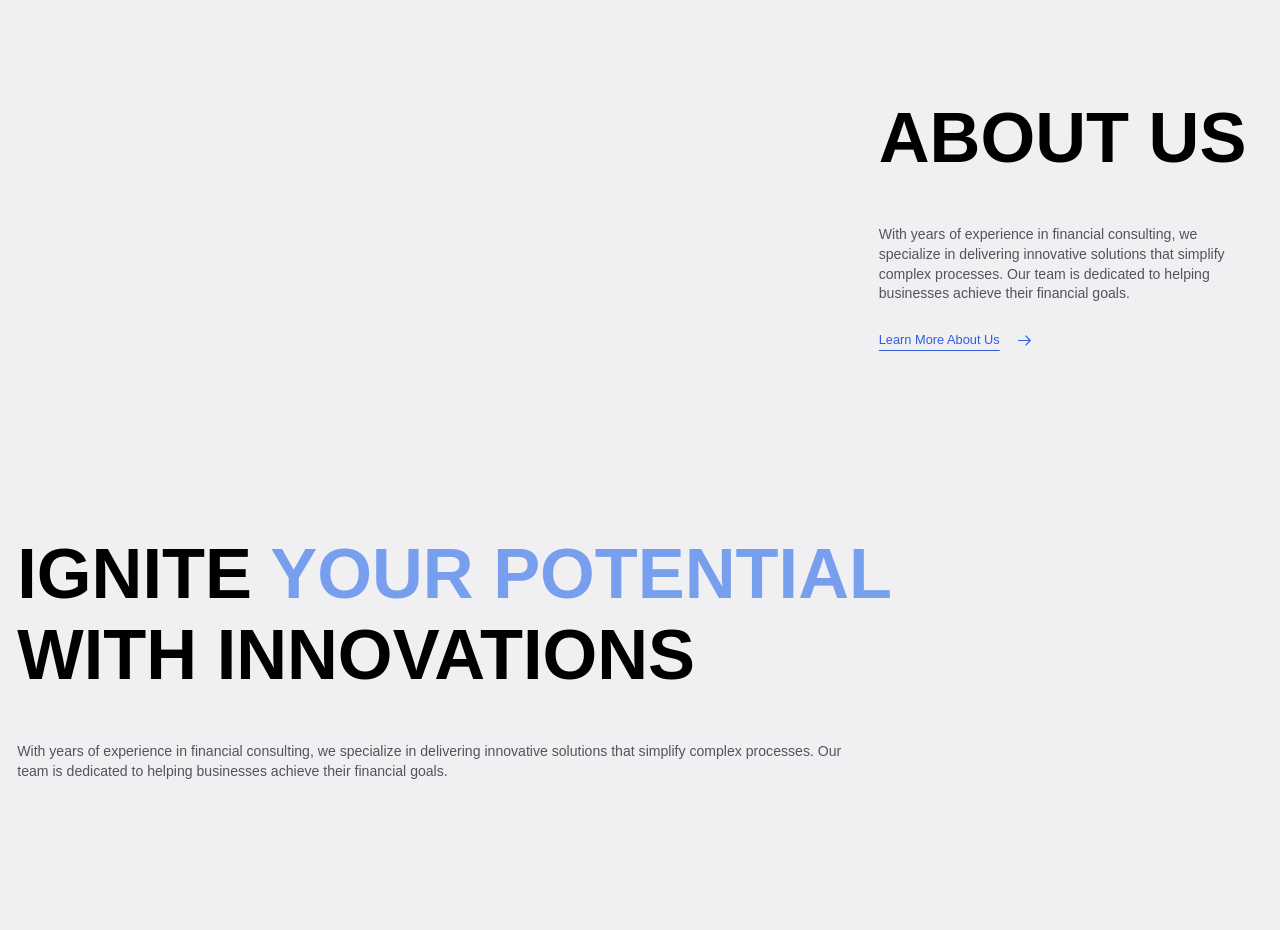
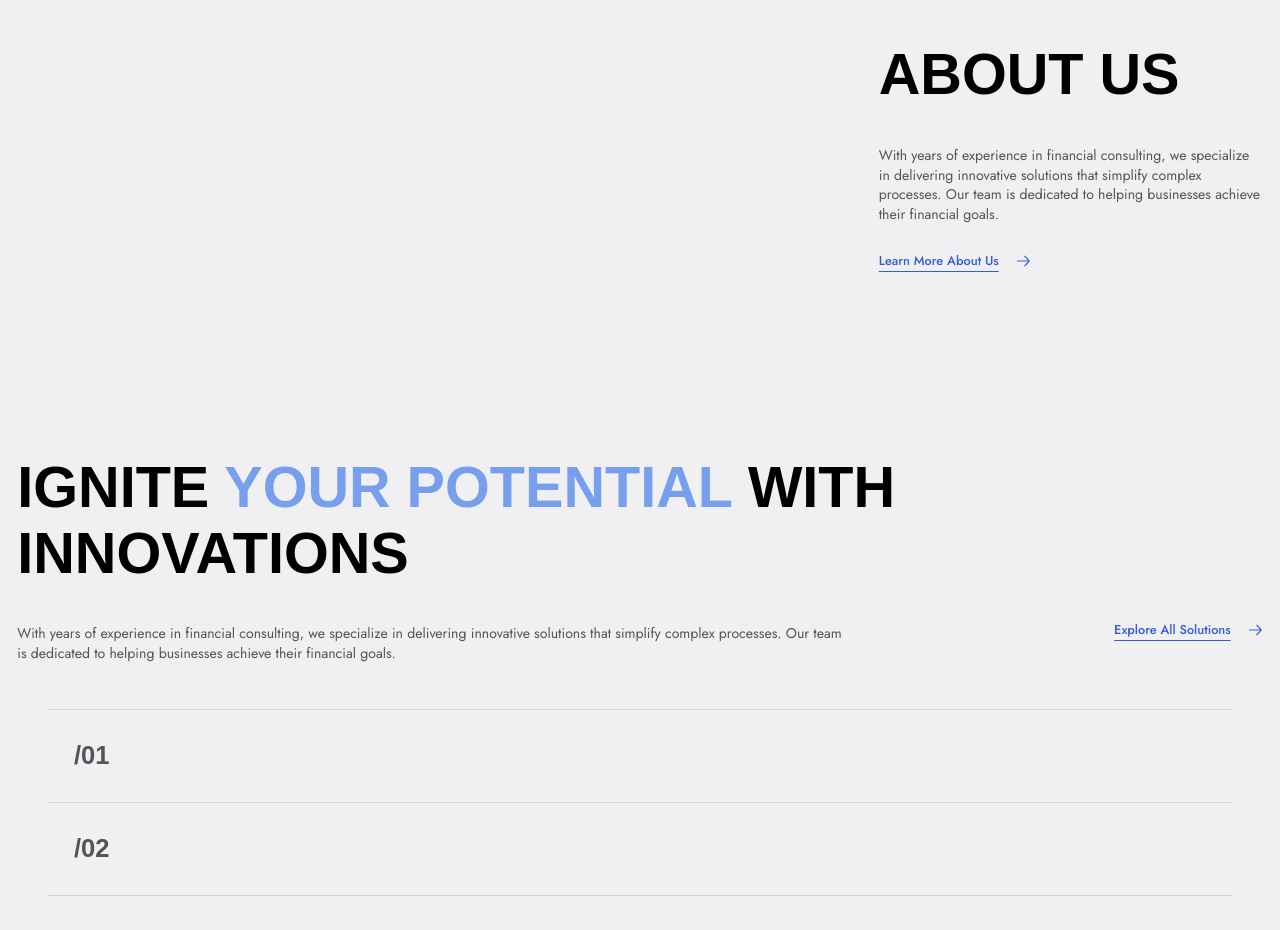
Before and after one commit to amaksix/5w, a Jekyll site: the page built from en/index.md, in a window 1280 px wide, cut to the strip 976-1906 px from the top of the page. Built offline with Jekyll 4.4.1, drawn with Linux system fonts in a browser that asks for light colours; some web fonts are replaced.

Commit message:
with changes

```diff
--- a/_data/translations.yml
+++ b/_data/translations.yml
@@ -10,6 +10,7 @@
   solutions_text: 'With years of experience in financial consulting, we specialize in delivering innovative solutions that simplify complex processes. Our team is dedicated to helping businesses achieve their financial goals.'
   contact_header: 'Contact Us'
   contact_us_text: "Take the next step toward financial excellence. Contact us today for a personalized consultation."
+  products_button: "Explore All Solutions"
 
 lv:
   main_header_first: "KUR FINANSES"
@@ -23,3 +24,4 @@
   solutions_text: 'Ar daudzu gadu pieredzi finanšu konsultāciju jomā mēs specializējamies inovatīvu risinājumu sniegšanā, kas vienkāršo sarežģītus procesus. Mūsu komanda ir apņēmusies palīdzēt uzņēmumiem sasniegt viņu finanšu mērķus.'
   contact_header: 'Sazinieties ar mums'
   contact_us_text: 'Speriet nākamo soli pretī finanšu izcilībai. Sazinieties ar mums jau šodien, lai saņemtu personalizētu konsultāciju.'
+  products_button: "Izpētīt visus risinājumus"
--- a/_layouts/home.html
+++ b/_layouts/home.html
@@ -43,8 +43,8 @@
                 <p class="regular-text about-us-text">
                     {{ site.data.translations[page.lang].about_us_text }}
                 </p>
-                <div class="about-us-button-container">
-                    <a class="about-us-button" href="/{{ page.lang }}/about-us/">
+                <div class="link-button-container">
+                    <a class="link-button" href="/{{ page.lang }}/about-us/">
                         {{ site.data.translations[page.lang].about_us_button }}
                     </a>
                     <img class="blue-arrow">
@@ -53,7 +53,33 @@
         </div>
         <div class="solutions">
             <h1 style="width: 71vw;"> {{ site.data.translations[page.lang].solutions_header}}</h1>
-            <p class="regular-text" style="width: 65vw;">{{ site.data.translations[page.lang].solutions_text}}</p>
+            <div class="solutions-text-container">
+                <p class="regular-text" style="width: 65vw;">{{ site.data.translations[page.lang].solutions_text}}</p>
+                <div class="link-button-container" style="margin-left: auto;">
+                    <a class="link-button" href="/{{ page.lang }}/products/">
+                        {{ site.data.translations[page.lang].products_button }}
+                    </a>
+                    <img class="blue-arrow">
+                </div>
+            </div>
+            <div class="solution-elements-container">
+                <div class="solutions-element">
+                    <p class="solution-element-first">/01</p>
+                </div>
+                <div class="solutions-element">
+                    <p class="solution-element-first">/02</p>
+                </div>
+                <div class="solutions-element">
+                    <p class="solution-element-first">/03</p>
+                </div>
+                <div class="solutions-element">
+                    <p class="solution-element-first">/04</p>
+                </div>
+                <div class="solutions-element">
+                    <p class="solution-element-first">/05</p>
+                </div>
+            </div>
+
         </div>
         <div class="contact">
             <div class="contact-left-container"><h1 class="contact-header">{{ site.data.translations[page.lang].contact_header}}</h1></div>
--- a/assets/css/footer.css
+++ b/assets/css/footer.css
@@ -1,19 +1,20 @@
+
 @font-face {
     font-family: "Jost";
-    src: url("../fonts/Jost-Regular.ttf") format("ttf");
+    src: url("../fonts/Jost-Regular.ttf") format("truetype");
     font-weight: normal;
     font-style: normal;
 }
 
 @font-face {
     font-family: "Jost";
-    src: url("../fonts/Jost-Bold.ttf") format("ttf");
+    src: url("../fonts/Jost-Bold.ttf") format("truetype");
     font-weight: bold;
     font-style: normal;
 }
 @font-face {
-    font-family: "Jost";
-    src: url("../fonts/Jost-Medium.ttf") format("ttf");
+    font-family: "Jost-Medium";
+    src: url("../fonts/Jost-Medium.ttf") format("truetype");
     font-weight: medium;
     font-style: normal;
 }
@@ -55,6 +56,7 @@
 .social-media-container{
     margin-right: 0;
     margin-left: auto;
+    width: 4.4vw;
 }
 .footer-image{
     width: 97.3vw;
@@ -67,6 +69,8 @@
     padding: 0;
     margin: 0;
 }
-.social-media-button:hover >p{
+.social-media-button:hover > p {
     color: #F0F0F2;
+    font-family: "Jost-Medium", Arial, sans-serif;
+    font-weight: medium;
 }
--- a/assets/css/general.css
+++ b/assets/css/general.css
@@ -1,20 +1,20 @@
 @font-face {
     font-family: "Jost";
     src: url("../fonts/Jost-Regular.ttf") format("ttf");
-    font-weight: normal;
+    font-weight: 400;
     font-style: normal;
 }
 
 @font-face {
     font-family: "Jost";
     src: url("../fonts/Jost-Bold.ttf") format("ttf");
-    font-weight: bold;
+    font-weight: 700;
     font-style: normal;
 }
 @font-face {
   font-family: "Mulish";
   src: url("../fonts/Mulish-ExtraBold.ttf") format("ttf");
-  font-weight: bolder;
+  font-weight: 800;
   font-style: normal;
 }
 .main{
@@ -28,7 +28,7 @@
 .regular-text{
   color: #535458;
   font-family: "Jost", Arial, sans-serif;
-  font-weight: normal;
+  font-weight: 400;
   font-size: 1.1vw;
   line-height: 140%;
 }
@@ -38,8 +38,8 @@
 }
 h1{
   font-family: "Mulish", Arial, sans-serif;
-  font-weight: bolder;
-  font-size: 5.5vw;
+  font-weight:800;
+  font-size: 4.5vw;
   text-transform: uppercase;
 }
 
--- a/assets/css/header.css
+++ b/assets/css/header.css
@@ -1,20 +1,20 @@
 @font-face {
     font-family: "Jost";
-    src: url("../fonts/Jost-Regular.ttf") format("ttf");
-    font-weight: normal;
+    src: url("../fonts/Jost-Regular.ttf") format("truetype");
+    font-weight: 400;
     font-style: normal;
 }
 
 @font-face {
     font-family: "Jost";
-    src: url("../fonts/Jost-Bold.ttf") format("ttf");
-    font-weight: bold;
+    src: url("../fonts/Jost-Bold.ttf") format("truetype");
+    font-weight: 600;
     font-style: normal;
 }
 @font-face {
     font-family: "Jost";
-    src: url("../fonts/Jost-Medium.ttf") format("ttf");
-    font-weight: medium;
+    src: url("../fonts/Jost-Medium.ttf") format("truetype");
+    font-weight: 500;
     font-style: normal;
 }
 header {
@@ -45,7 +45,7 @@
     border-radius: 0px;
     transition: background 0.3s;
     font-family: "Jost", Arial, sans-serif;
-    font-weight: normal;
+    font-weight: 400;
     font-size: 1vw;
     margin: auto;
     text-wrap: nowrap;
@@ -106,7 +106,7 @@
 .languages-button{
     color: #0F0F10;
     font-family: "Jost", Arial, sans-serif;
-    font-weight: normal;
+    font-weight: 500;
     font-size: 1vw;
     text-align: left;
     margin-left: 0.6vw;
@@ -123,7 +123,7 @@
 }
 .selected-language{
     font-family: "Jost", Arial, sans-serif;
-    font-weight: normal;
+    font-weight: 500;
     font-size: 1vw;
     color: #0F0F10;
     gap:0.7vw;
@@ -156,7 +156,7 @@
     width: 10vw;
     height:3vw;
     font-family: "Jost","Arial", sans-serif;
-    font-weight: medium;
+    font-weight:500;
     color: #0F0F10;
     font-size: 1vw;
     border: solid;
--- a/assets/css/home.css
+++ b/assets/css/home.css
@@ -1,13 +1,19 @@
 @font-face {
     font-family: "Jost";
-    src: url("../fonts/Jost-Regular.ttf") format("ttf");
-    font-weight: normal;
+    src: url("../fonts/Jost-Regular.ttf") format("truetype");
+    font-weight: 400;
     font-style: normal;
 }
 @font-face {
     font-family: "Jost";
-    src: url("../fonts/Jost-Medium.ttf") format("ttf");
-    font-weight: medium;
+    src: url("../fonts/Jost-Medium.ttf") format("truetype");
+    font-weight: 500;
+    font-style: medium;
+}
+@font-face {
+    font-family: "Mulish";
+    src: url("../fonts/Mulish-Bold.ttf") format("truetype");
+    font-weight: 700;
     font-style: medium;
 }
 .main-header{
@@ -73,6 +79,7 @@
     gap: 0.5vw;
     padding: 1.1vw;
     align-self: end;
+    line-height: 1vw;
 }
 .overlay-button > .angled-arrow
 {
@@ -89,7 +96,7 @@
 .overlay-button-text{
     text-align: right;
     font-family: "Jost", Arial, sans-serif;
-    font-weight: medium;
+    font-weight: 500;
     font-size: 1vw;
 }
 .about-us{
@@ -107,7 +114,7 @@
     width:0.9vw;
     height: 0.9vw;
 }
-.about-us-button-container{
+.link-button-container{
     display: grid;
     grid-template-columns:  max-content max-content;
     gap:1.4vw;
@@ -117,24 +124,23 @@
 {
     margin-bottom: 2.4vw;
 }
-.about-us-button{
+.link-button{
     color: #305CDE;
     line-height: 0.5vw;
     text-decoration: underline;
     text-underline-offset: 0.5vw; /* Adjust this value as needed */
-    transition: text-underline-offset 0.3s ease;
+    transition: text-underline-offset 0.5s ease;
     font-family: "Jost", Arial, sans-serif;
-    font-weight: medium;
-    font-style: medium;
+    font-weight: 500;
     font-size: 1vw;
     margin-top: 0.2vw;
 }
-.about-us-button-container:hover >.about-us-button{
+.link-button-container:hover >.link-button{
     color: #0F0F10;
     text-decoration: underline;
     text-underline-offset: 1vw; /* Adjust this value as needed */
 }
-.about-us-button-container:hover > .blue-arrow{
+.link-button-container:hover > .blue-arrow{
     content:url("../images/Angled_Arrow_Black.svg");
     transform: rotate(45deg);
 }
@@ -146,8 +152,32 @@
 .highlight-text{
     color:#779FEE;
 }
-
-
+.solutions-text-container{
+    display: grid;
+    grid-template-columns:  auto auto;
+}
+.solutions-element{
+    height: 7.2vw;
+    border: 0;
+    border-top: 0.13vw solid  #D2D4D9;
+    width: 95%;
+    margin-left: auto;
+    margin-right: auto;
+    display: grid;
+    grid-template-columns:  auto auto auto;
+}
+.solution-elements-container{
+    margin-top:3.5vw;
+}
+.solution-element-first{
+    color: #535458;
+    font-family: "Mulish", Arial, sans-serif;
+    font-weight: 700;
+    font-size: 2vw;
+    margin-top: auto;
+    margin-bottom: auto;
+    margin-left: 2vw;
+}
 .contact{
     margin-top:13.8vw;
     margin-bottom: 13.8vw;
@@ -171,13 +201,14 @@
     padding: 1.7vw;
     padding-top: 0.9vw;
     padding-bottom: 0.8vw;
+    line-height: 1vw;
 }
 .main-contact-us-button:hover{
     background-color: transparent;
 }
 .main-contact-us-button-text{
     font-family: "Jost","Arial", sans-serif;
-    font-weight: medium;
+    font-weight: 500;
     color: #0F0F10;
     font-size: 1vw;
     text-align: right;
```
